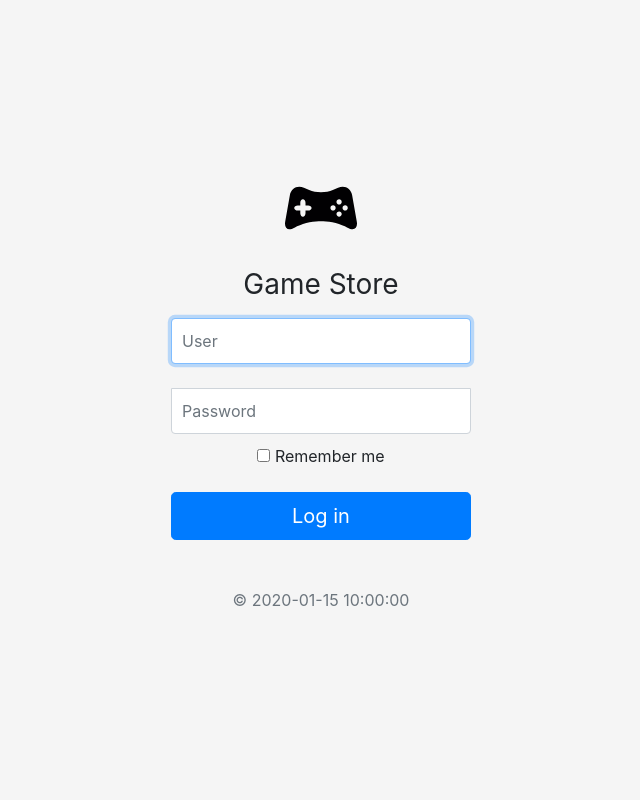
After one commit to emmanuelepp/game-store, a Flask app: template app/templates/auth/login.html in a window 1280 px wide. The commit adds this page. Shown: the whole page, without its empty margins (319-959 px from the left). Run offline with Flask 2, Linux system fonts and the light colour scheme; the template is opened without the code that fills it: most values are stand-ins (such as "Sample title", 1, 10 or a date in 2020); some libraries are stand-ins or nearby versions.

Commit message:
add csrf, login and other changes relates with views

```diff
--- a/app/__init__.py
+++ b/app/__init__.py
@@ -1,7 +1,25 @@
-from flask import Flask
-from flask.templating import render_template
+from flask import Flask, request, redirect, url_for, render_template
+from flask_wtf.csrf import CSRFProtect
+import datetime
+
 
 app = Flask(__name__)
+
+csrf = CSRFProtect()
+
+# CSRF protection
+
+
+@app.route('/login', methods=['GET', 'POST'])
+def login():
+    date = datetime.datetime.now().strftime('%Y')
+    if request.method == 'POST':
+        if request.form['user'] == 'admin' and request.form['password'] == '123456':
+            return redirect(url_for('index'))
+        else:
+            return render_template('auth/login.html')
+    else:
+        return render_template('auth/login.html', date=date)
 
 
 @app.route('/')
@@ -15,5 +33,6 @@ def page_not_found(error):
 
 def initializer(config):
     app.config.from_object(config)
+    csrf.init_app(app)
     app.register_error_handler(404, page_not_found)
     return app
--- a/app/static/css/index.css
+++ /dev/null
@@ -1,4 +0,0 @@
-p {
-  font-size: 40px;
-  text-decoration: underline;
-}
--- /dev/null
+++ b/app/static/css/login.css
@@ -0,0 +1,44 @@
+html,
+body {
+  height: 100%;
+}
+
+body {
+  display: -ms-flexbox;
+  display: flex;
+  -ms-flex-align: center;
+  align-items: center;
+  padding-top: 40px;
+  padding-bottom: 40px;
+  background-color: #f5f5f5;
+}
+
+.form-signin {
+  width: 100%;
+  max-width: 330px;
+  padding: 15px;
+  margin: auto;
+}
+.form-signin .checkbox {
+  font-weight: 400;
+}
+.form-signin .form-control {
+  position: relative;
+  box-sizing: border-box;
+  height: auto;
+  padding: 10px;
+  font-size: 16px;
+}
+.form-signin .form-control:focus {
+  z-index: 2;
+}
+.form-signin input[type="email"] {
+  margin-bottom: -1px;
+  border-bottom-right-radius: 0;
+  border-bottom-left-radius: 0;
+}
+.form-signin input[type="password"] {
+  margin-bottom: 10px;
+  border-top-left-radius: 0;
+  border-top-right-radius: 0;
+}
--- a/app/static/js/index.js
+++ /dev/null
@@ -1 +0,0 @@
-// alert("thanks")
--- /dev/null
+++ b/app/static/js/login.js
@@ -0,0 +1,5 @@
+(function name() {
+    const body = document.querySelector('body');
+    body.classList.add('text-center')
+
+})();
--- /dev/null
+++ b/app/templates/auth/login.html
@@ -0,0 +1,31 @@
+{%extends './base.html'%}
+
+{%block title%} {%endblock%}
+
+{%block body %}
+
+{%block customCSS%}
+<link rel="stylesheet" href="{{url_for('static',filename='css/login.css')}}">
+{%endblock%}
+<form class="form-signin" action="./login" method="POST">
+  <input type="hidden" name="csrf_token" value="{{csrf_token()}}" >
+    <img class="mb-4" src="{{url_for('static',filename='img/icon.svg')}}" alt="" width="72" height="72"  >
+    <h1 class="h3 mb-3 font-weight-normal">Game Store</h1>
+    <label for="inputEmail" class="sr-only">User</label>
+    <input type="user" id="inputUser" name ="user" class="form-control" placeholder="User" minlength="6"
+    maxlength="25" required autofocus>
+    <br/>
+    <label for="inputPassword" class="sr-only">Password</label>
+    <input type="password" id="password" name ="password" class="form-control" placeholder="Password" min="8"  required>
+    <div class="checkbox mb-3">
+      <label>
+        <input type="checkbox" value="remember-me"> Remember me
+      </label>
+    </div>
+    <button class="btn btn-lg btn-primary btn-block" type="submit">Log in</button>
+    <p class="mt-5 mb-3 text-muted">&copy; {{date}} </p>
+  </form>
+  {%block customJS%}
+  <script src="{{url_for('static',filename='js/login.js')}}"></script>
+  {%endblock%}
+{%endblock%}
--- a/app/templates/base.html
+++ b/app/templates/base.html
@@ -7,21 +7,29 @@
     <link rel="shortcut icon" href="{{url_for('static',filename='img/icon.svg')}}" type="image/x-icon">
     <link rel="stylesheet" href="https://cdn.jsdelivr.net/npm/bootstrap@4.6.0/dist/css/bootstrap.min.css"
     integrity="sha384-B0vP5xmATw1+K9KRQjQERJvTumQW0nPEzvF6L/Z6nronJ3oUOFUFpCjEUQouq2+l" crossorigin="anonymous">
-    <title>{%block title%}{%endblock%}</title>
-    {%block customCSS%} {%endblock%}
+    <title>
+    {%block title%}
+
+        {%endblock%}
+    </title>
+
+    {%block customCSS%}
+
+    {%endblock%}
 </head>
 <body>
     {%block body%}
 
     {%endblock%}
 
-    {%block customJS%}
+
     <script src="https://code.jquery.com/jquery-3.5.1.slim.min.js"
     integrity="sha384-DfXdz2htPH0lsSSs5nCTpuj/zy4C+OGpamoFVy38MVBnE+IbbVYUew+OrCXaRkfj" crossorigin="anonymous"></script>
     <script src="https://cdn.jsdelivr.net/npm/popper.js@1.16.1/dist/umd/popper.min.js"
     integrity="sha384-9/reFTGAW83EW2RDu2S0VKaIzap3H66lZH81PoYlFhbGU+6BZp6G7niu735Sk7lN" crossorigin="anonymous"></script>
     <script src="https://cdn.jsdelivr.net/npm/bootstrap@4.6.0/dist/js/bootstrap.min.js"
     integrity="sha384-+YQ4JLhjyBLPDQt//I+STsc9iw4uQqACwlvpslubQzn4u2UU2UFM80nGisd026JF" crossorigin="anonymous"></script>
+    {%block customJS%}
     {%endblock%}
 </body>
 </html>
```
Also changed, not shown: config.py (+7 -1 lines), README.md.
